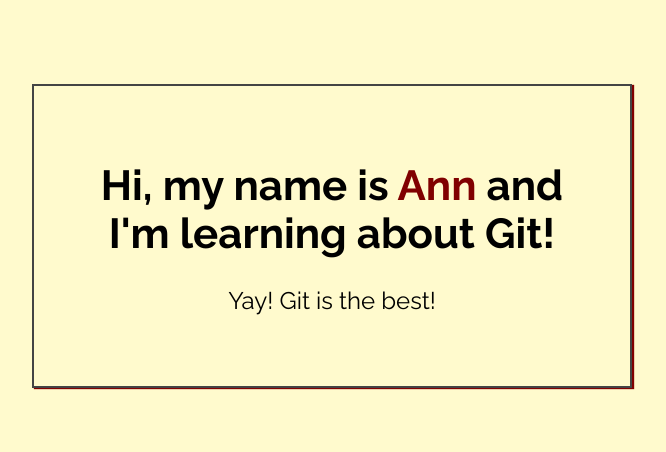
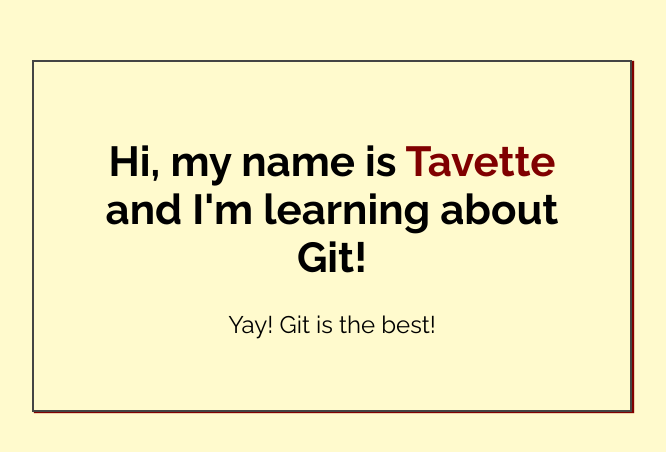
Before and after one commit to TavetteHepburn/my-first-repo, a plain HTML site: page index.html in a window 1280 px wide. Shown: the part 164-616 px from the top of the page, without its empty margins (308-974 px from the left). Drawn offline with Linux system fonts and the light colour scheme.

Commit message:
Added name to index.html

```diff
--- a/index.html
+++ b/index.html
@@ -14,7 +14,7 @@
 <body>
 
     <div class="greeting">
-        <h1>Hi, my name is <span class="highlight">Ann</span> and I'm learning about Git! </h1>
+        <h1>Hi, my name is <span class="highlight">Tavette</span> and I'm learning about Git! </h1>
 
         <p>Yay! Git is the best!</p>
     </div>
```
